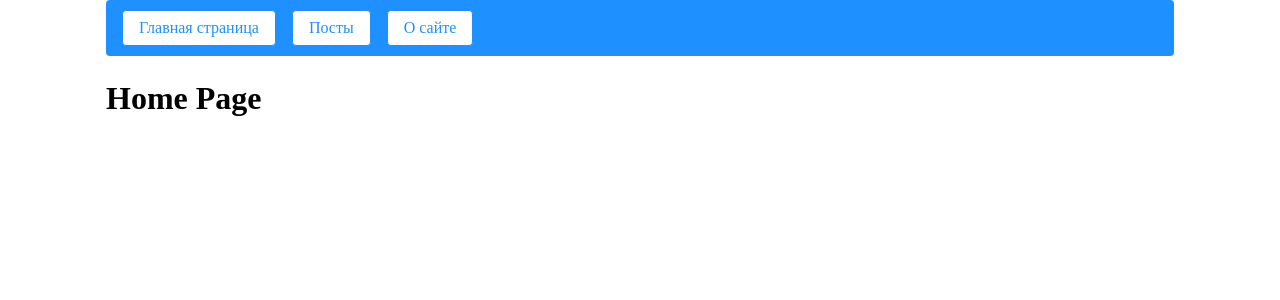
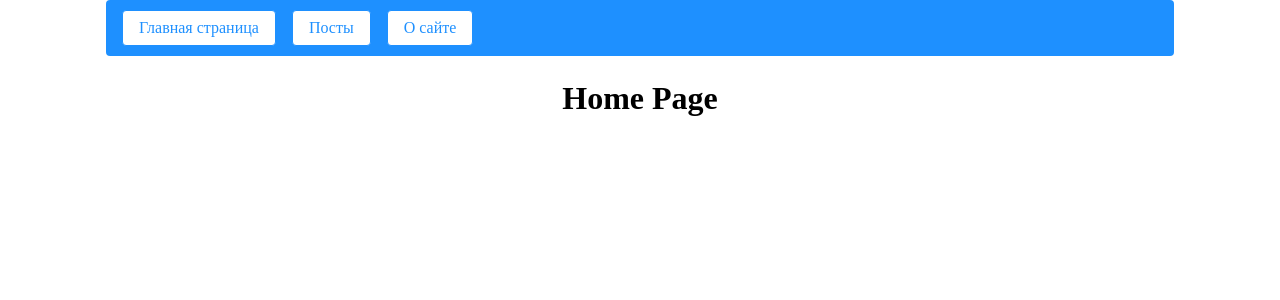
Before and after one commit to Johnsterr/React-Fundamentals, a React (Create React App) app: page / in a window 1280 px wide. Shown: the top 300 px of the page. Built offline with nearby package versions, Linux system fonts and the light colour scheme.

Commit message:
Handle not exists routes, create NotFound page

```diff
--- a/src/App.jsx
+++ b/src/App.jsx
@@ -3,6 +3,7 @@ import { BrowserRouter, Routes, Route } from "react-router-dom";
 import Home from "./pages/Home.jsx";
 import Posts from "./pages/Posts.jsx";
 import About from "./pages/About.jsx";
+import NotFound from "./pages/NotFound.jsx";
 import Navbar from "./components/UI/Navbar/Navbar.jsx";
 
 function App() {
@@ -15,6 +16,7 @@ function App() {
         <Route path="/about" element={<About />} />
         <Route path="/posts" element={<Posts />} />
         <Route path="/" element={<Home />} />
+        <Route path="*" element={<NotFound />} />
       </Routes>
     </BrowserRouter>
   );
--- a/src/pages/About.jsx
+++ b/src/pages/About.jsx
@@ -1,7 +1,9 @@
 const About = () => {
   return (
     <div className="container container--padding-top container--padding-bottom">
-      <h1>About Page</h1>
+      <div className="content">
+        <h1 className="page-title">About Page</h1>
+      </div>
     </div>
   );
 };
--- a/src/pages/Home.jsx
+++ b/src/pages/Home.jsx
@@ -1,7 +1,9 @@
 const Home = () => {
   return (
     <div className="container container--padding-top container--padding-bottom">
-      <h1>Home Page</h1>
+      <div className="content">
+        <h1 className="page-title">Home Page</h1>
+      </div>
     </div>
   );
 };
--- /dev/null
+++ b/src/pages/NotFound.jsx
@@ -0,0 +1,15 @@
+import classes from "../components/UI/Navbar/Navbar.module.css";
+import { Link } from "react-router-dom";
+
+const NotFound = () => {
+  return (
+    <div className="container container--padding-top container--padding-bottom">
+      <div className="content">
+        <h1 className="not-fount-title">Упс! Страница не найдена...</h1>
+        <Link className={classes.navbar__link} to="/">Перейти на главную</Link>
+      </div>
+    </div>
+  );
+};
+
+export default NotFound;
--- a/src/styles/App.css
+++ b/src/styles/App.css
@@ -21,6 +21,22 @@
 
 .container--padding-bottom {
     padding-bottom: 24px;
+}
+
+.content {
+    display: flex;
+    flex-direction: column;
+    align-items: center;
+}
+
+.page-title {
+    font-size: 32px;
+    margin-bottom: 24px;
+}
+
+.not-fount-title {
+    font-size: 48px;
+    margin-bottom: 24px;
 }
 
 .App {
```
